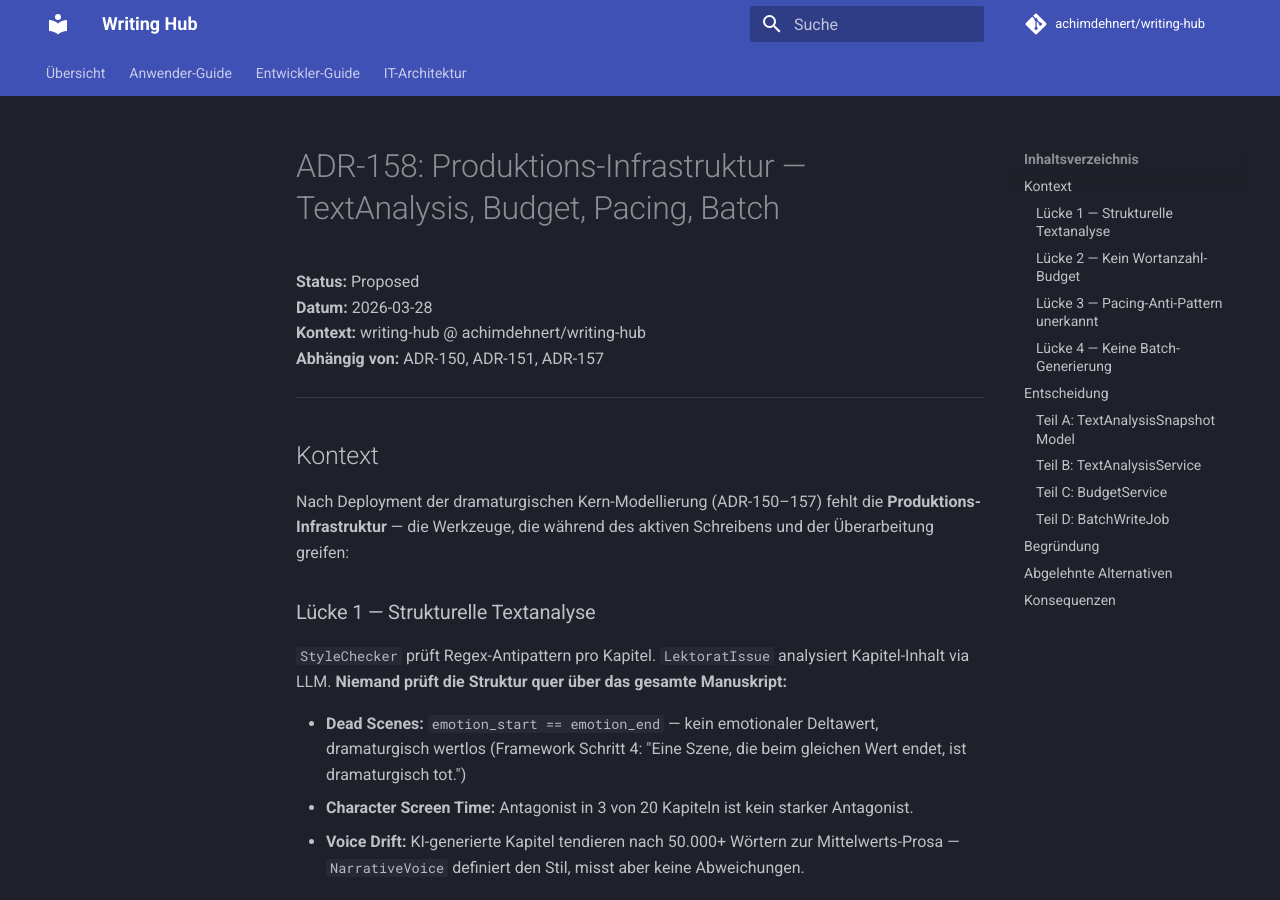
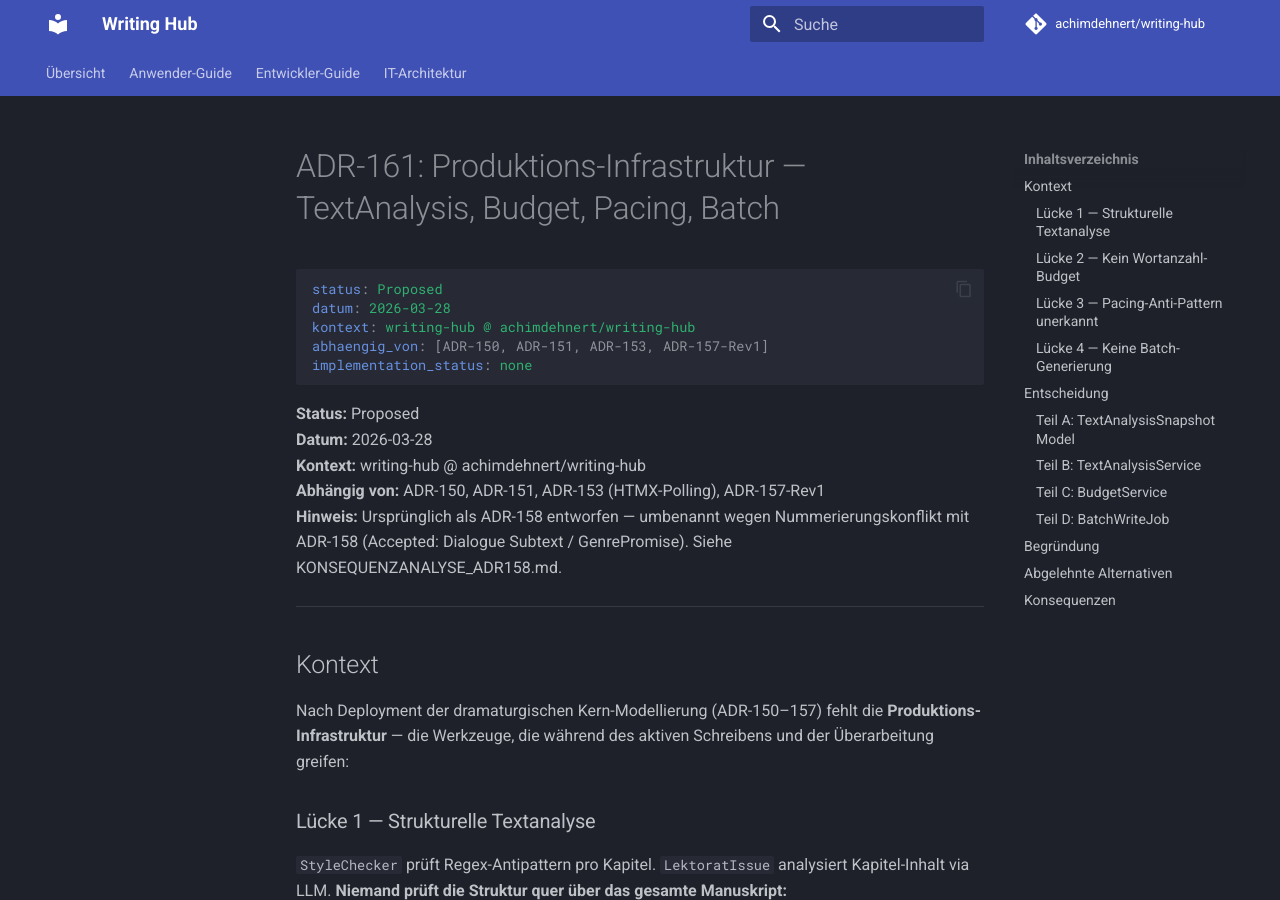
Before and after one commit to achimdehnert/writing-hub, an MkDocs documentation site: the page built from docs/adr/ADR-161-produktions-infrastruktur.md, in a window 1280 px wide and 900 px high. Built offline with MkDocs 1.6.1 and Material for MkDocs 9.7.7, drawn with Linux system fonts in a browser that asks for light colours; comment, search, counter and statistics services are not loaded; some of the changed text lies outside the part shown.

Commit message:
fix(ADR-161): address review findings — H1-Titel ADR-158→ADR-161, YAML-Frontmatter+implementation_status, JobStatus-Definition, settings-Import, n.act-defensive, Celery-soft_time_limit, Migration 0010→0017

````diff
--- a/docs/adr/ADR-161-produktions-infrastruktur.md
+++ b/docs/adr/ADR-161-produktions-infrastruktur.md
@@ -1,9 +1,19 @@
-# ADR-158: Produktions-Infrastruktur — TextAnalysis, Budget, Pacing, Batch
+# ADR-161: Produktions-Infrastruktur — TextAnalysis, Budget, Pacing, Batch
+
+```yaml
+status: Proposed
+datum: 2026-03-28
+kontext: writing-hub @ achimdehnert/writing-hub
+abhaengig_von: [ADR-150, ADR-151, ADR-153, ADR-157-Rev1]
+implementation_status: none
+```
 
 **Status:** Proposed
 **Datum:** 2026-03-28
 **Kontext:** writing-hub @ achimdehnert/writing-hub
-**Abhängig von:** ADR-150, ADR-151, ADR-157
+**Abhängig von:** ADR-150, ADR-151, ADR-153 (HTMX-Polling), ADR-157-Rev1
+**Hinweis:** Ursprünglich als ADR-158 entworfen — umbenannt wegen Nummerierungskonflikt
+mit ADR-158 (Accepted: Dialogue Subtext / GenrePromise). Siehe KONSEQUENZANALYSE_ADR158.md.
 
 ---
 
@@ -466,9 +476,11 @@
     total_written = sum(n.word_count for n in nodes if n.word_count)
 
     # Akt-Zuordnung
+    # M1-Fix: getattr defensiv — n.act ist kein garantiertes Feld laut ADR-151
     act_node_map: dict[str, list] = {k: [] for k in ACT_PROPORTIONS}
     for n in nodes:
-        act = (n.act or "act_1").lower().replace(" ", "_")
+        raw_act = getattr(n, "act", None) or "act_1"
+        act = raw_act.lower().replace(" ", "_")
         if not act.startswith("act_"):
             act = f"act_{act}"
         bucket = act if act in act_node_map else "act_1"
@@ -680,7 +707,7 @@
 
 ## Konsequenzen
 
-- Migration `projects/0010_text_analysis_snapshot` — neue Tabelle
+- Migration `projects/0017_text_analysis_batch` — neue Tabelle (Reihenfolge gemäß KONSEQUENZANALYSE_ADR158)
 - Migration `authoring/0003_batch_write_job` — neue Tabelle
 - `TextAnalysisService` in `apps/projects/services/`
 - `BudgetService` in `apps/projects/services/`
````
Also changed, not shown: other parts of docs/adr/ADR-161-produktions-infrastruktur.md (+16 -1 lines).
